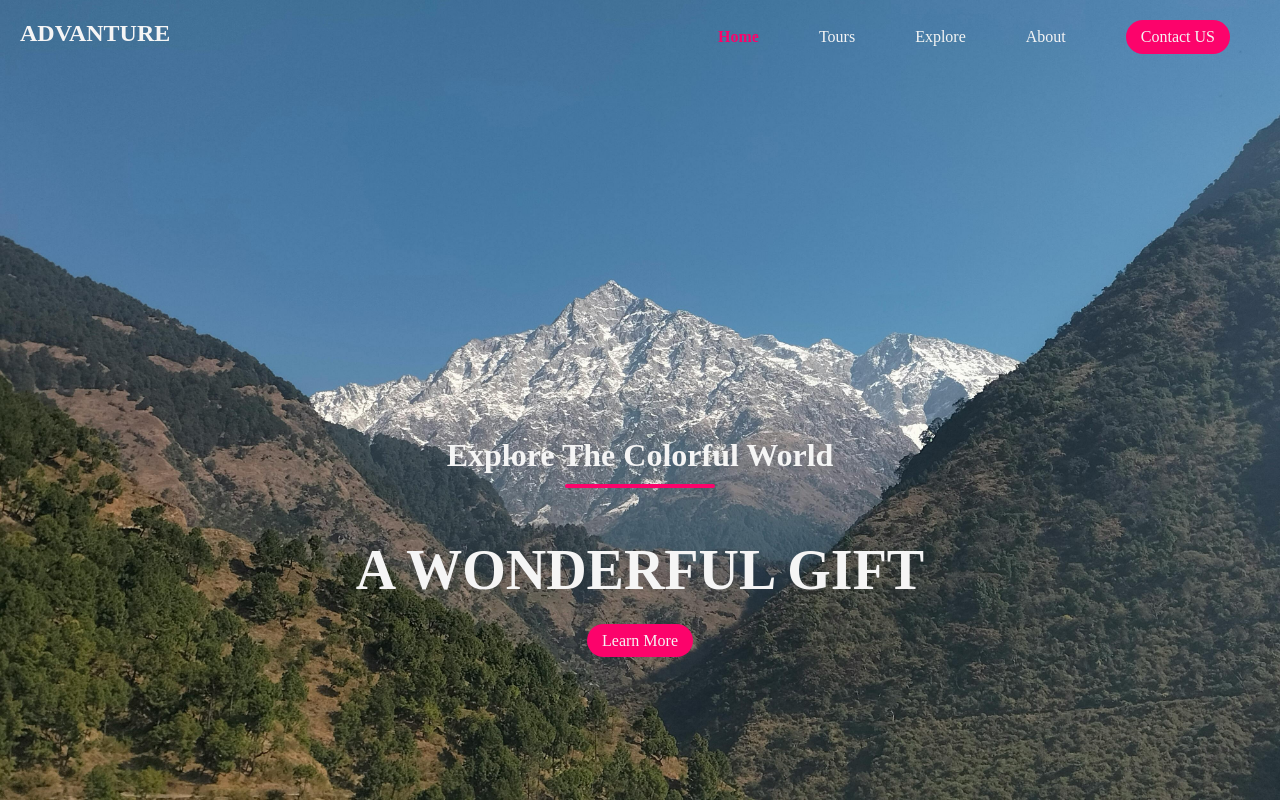
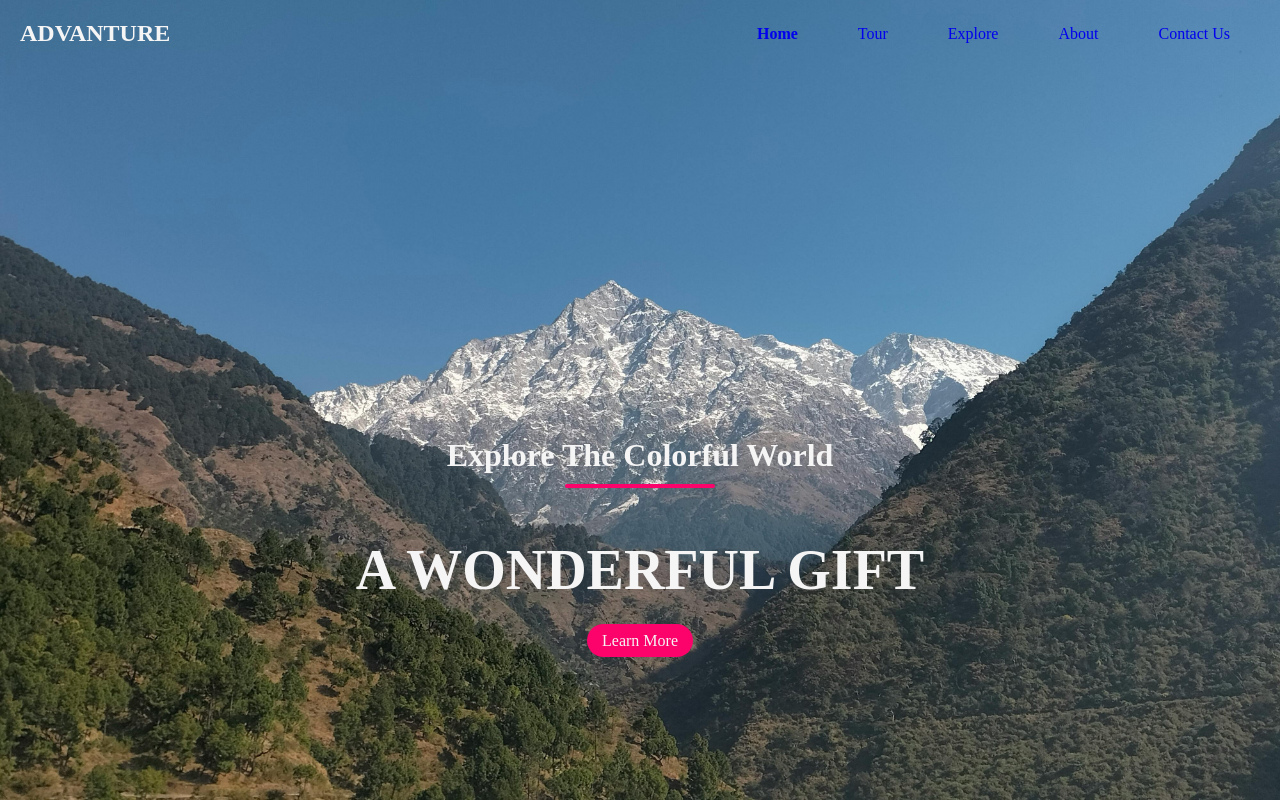
Before and after one commit to gautamxv/Landing-Page, a plain HTML site: page index.html in a window 1280 px wide. Shown: the top 802 px of the page. Drawn offline with Linux system fonts and the light colour scheme.

Commit message:
modifying css and htmls

```diff
--- a/index.html
+++ b/index.html
@@ -3,7 +3,7 @@
 <head>
     <meta charset="UTF-8">
     <meta name="viewport" content="width=device-width, initial-scale=1.0">
-    <title>ChandraTal</title>
+    <title> Tour & Travels</title>
     <link rel="stylesheet" href="style.css">
 </head>
 <body>
@@ -11,11 +11,11 @@
     <nav class="navbar">
         <h1 class="logo">ADVANTURE</h1>
         <ul class="nav-links">
-            <li class="active"><a href="#"></a>Home</li>
-            <li><a href="#"></a>Tours</li>
-            <li><a href="#"></a>Explore</li>
-            <li><a href="#"></a>About</li>
-            <li class="ctn"><a href="#"></a>Contact US</li>
+            <li class="active"><a href="#Home">Home</a></li>
+            <li><a href="#Tour">Tour</a></li>
+            <li><a href="#Explore">Explore</a></li>
+            <li><a href="#About">About</a></li>
+            <li><a href="#Contact">Contact Us</a></li>
         </ul>
         <img src="img/menu-btn.png" alt="" class="menu-btn">
     </nav>
@@ -23,16 +23,16 @@
 
     <Header>
         <div class="header-content">
-            <h2>Explore The Colorful World</h2>
+            <h2 id="Explore">Explore The Colorful World</h2>
             <div class="line"></div>
             <h1>A WONDERFUL GIFT</h1>
-            <a href="#" class="ctn">Learn More</a>
+            <a href="#" class="ctn">Learn More </a>
         </div>
     </Header>
 
     <section class="events">
         <div class="title">
-            <h1>Upcoming Events</h1>
+            <h1 id="Tour">Upcoming Events</h1>
             <div class="line"></div>
         </div>
         <div class="row">
@@ -69,8 +69,8 @@
                  <a href="#" class="ctn">Learn More</a>
              </div>
              <div class="col image-col">
-                 <div class="image-gallery">
-                     <img src="./1.jpg" alt="">
+                 <div class="image-gallery" >
+                     <img src="./1.jpg" alt="" id="About">
                      <img src="./1.jpg" alt="">
                      <img src="./2.jpg" alt="">
                      <img src="./1.jpg" alt="">
@@ -79,7 +79,7 @@
          </div>
      </section>
 
-    <section class="footer">
+    <section class="footer" id="Contact">
         <p>123 fifth Avenue, NY 10306, Gurgaon, India | Phone: 123-456-2314 | Email: contact@gmail.com</p>
         <p>Copyright @ 2020 Outdoor Adventure</p>
     </section>
--- a/style.css
+++ b/style.css
@@ -1,18 +1,18 @@
-
+/*Universal */
 *{
     margin: 0;
     padding: 0;
     box-sizing: border-box;
 }
-
+/*Link decoration */
 a{
     text-decoration: none;
 }
-
+/* Unordered list*/
 ul{
     list-style: none;
 }
-
+/*List  */
 .active{
     color: #fc036b;
     text-decoration: none;
@@ -43,7 +43,7 @@ body , html {
 .nav-links li{
     margin: 0 30px;
 }
-
+/* HEADER*/
 header{
     width: 100vw;
     height: 100vh;
@@ -300,3 +300,6 @@ img:hover{
         color: #fc036b;
         cursor: pointer;
     }
+    .nav-links{
+        list-style: none;
+    }
```
Also changed, not shown: 1 other file.
